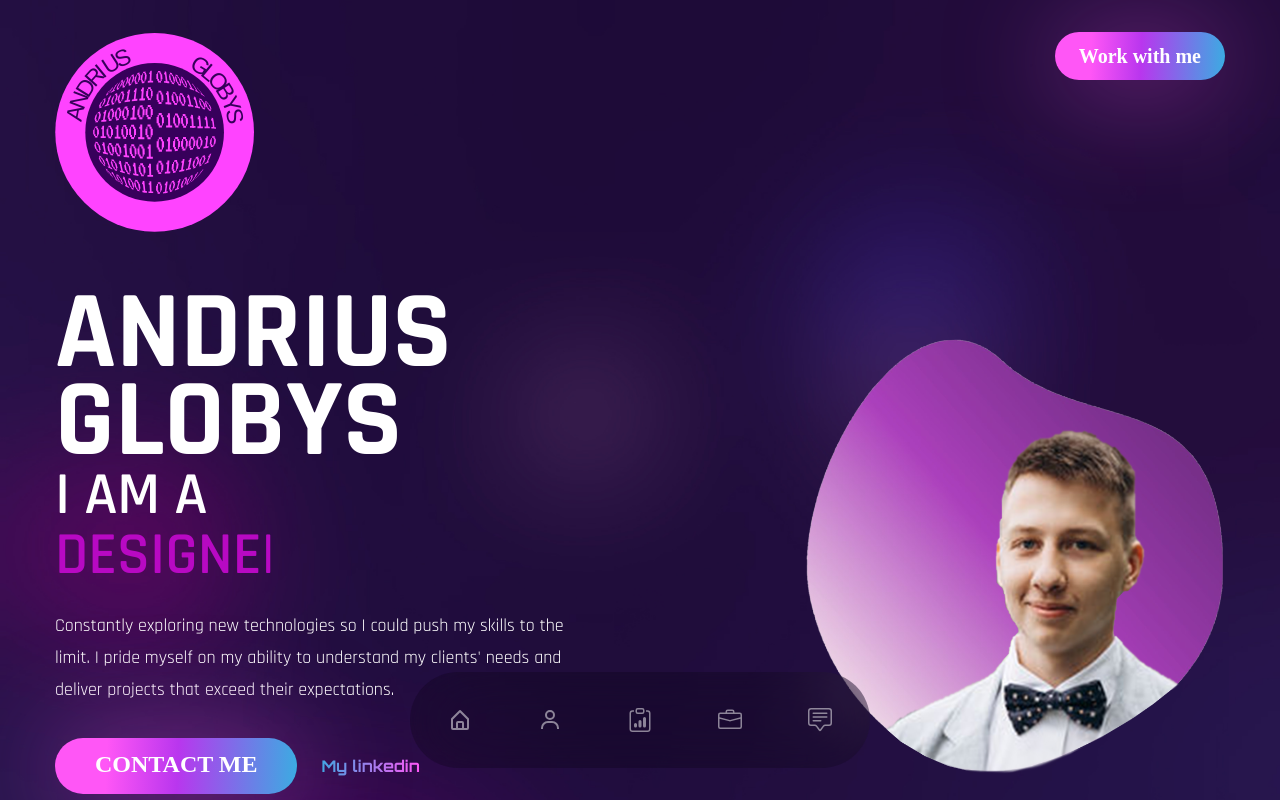
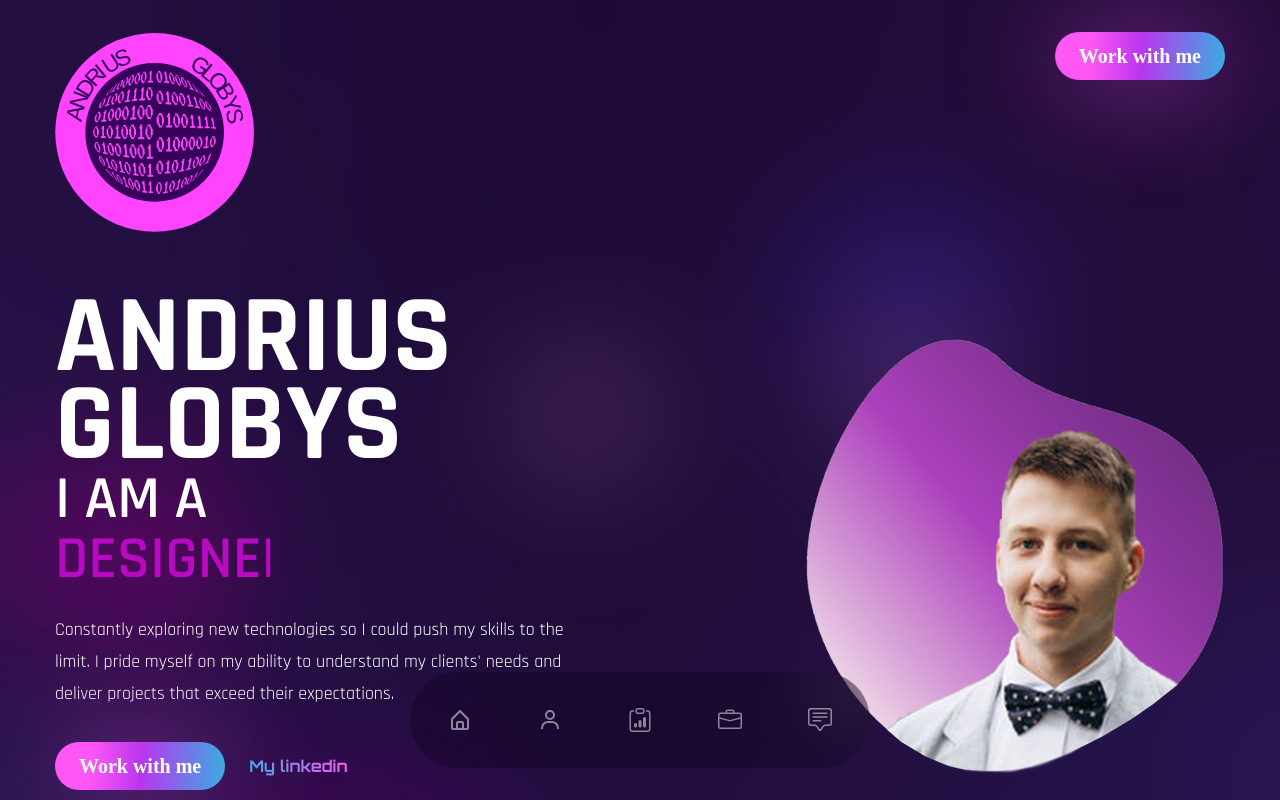
Before and after one commit to Andriukas0/portfolio, a React (Create React App) app: page / in a window 1280 px wide. Shown: the top 800 px of the page. Built offline with nearby package versions, Linux system fonts and the light colour scheme; the HTML template or start-up script is replaced by a standard one; a web font is replaced by a local one.

Commit message:
Update Banner.js

```diff
--- a/src/components/Banner.js
+++ b/src/components/Banner.js
@@ -74,13 +74,15 @@ const Banner = () => {
             whileInView={'show'}
             viewport={{once: false, amount: 0.1}}
             className='flex max-w-max gap-x-6 items-center mb-12 mx-auto lg:mx-0'>
-            <Link
-              to='contact'
-              activeClass='active'
-              smooth={true}
-              spy={true}
-              button className='btn btn-lg pt-2.5'>Contact me
-            </Link>
+              <Link
+                to="contact"
+                activeClass="active"
+                smooth={true}
+                spy={true}
+                button
+              >
+                <button className="btn btn-sm">Work with me</button>
+              </Link>
               <a href='https://www.linkedin.com/in/andrius-globys-03242a1aa/' className='text-gradient btn-link'>
                 My linkedin
               </a>
```
